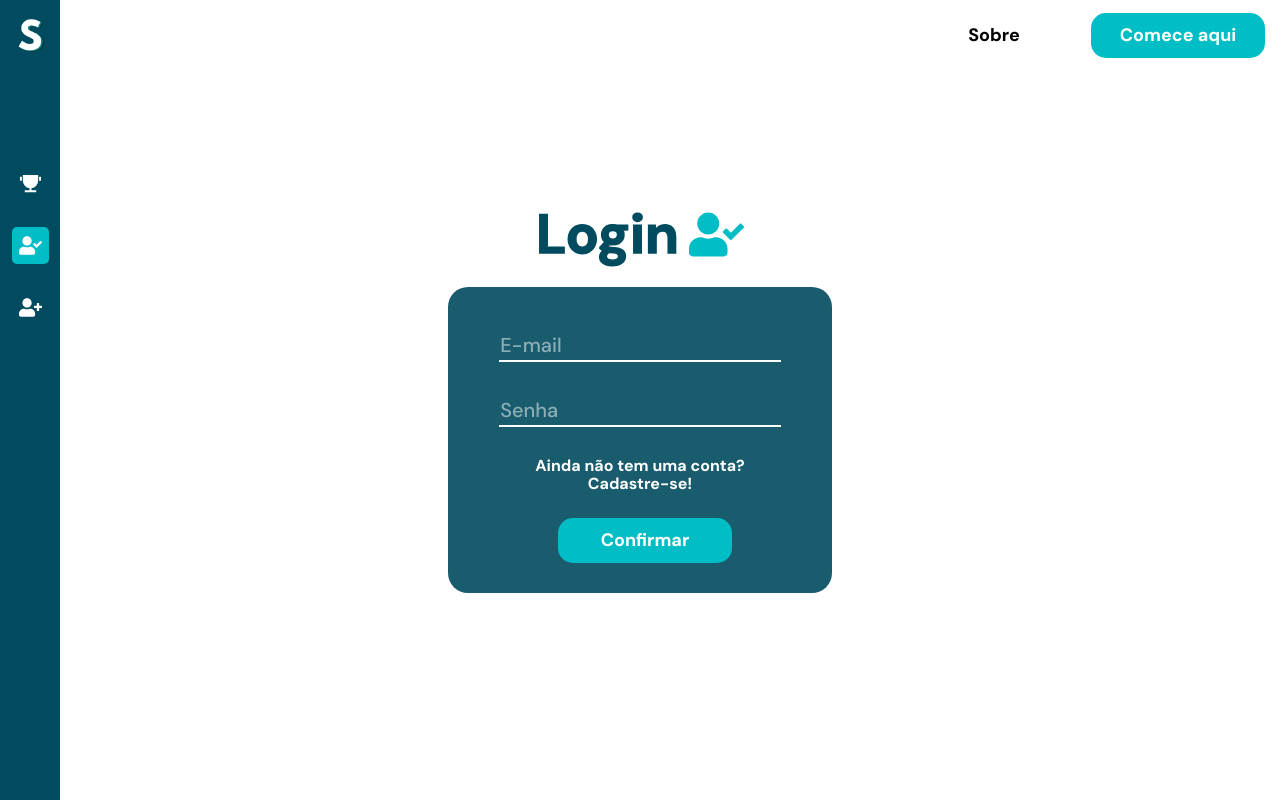
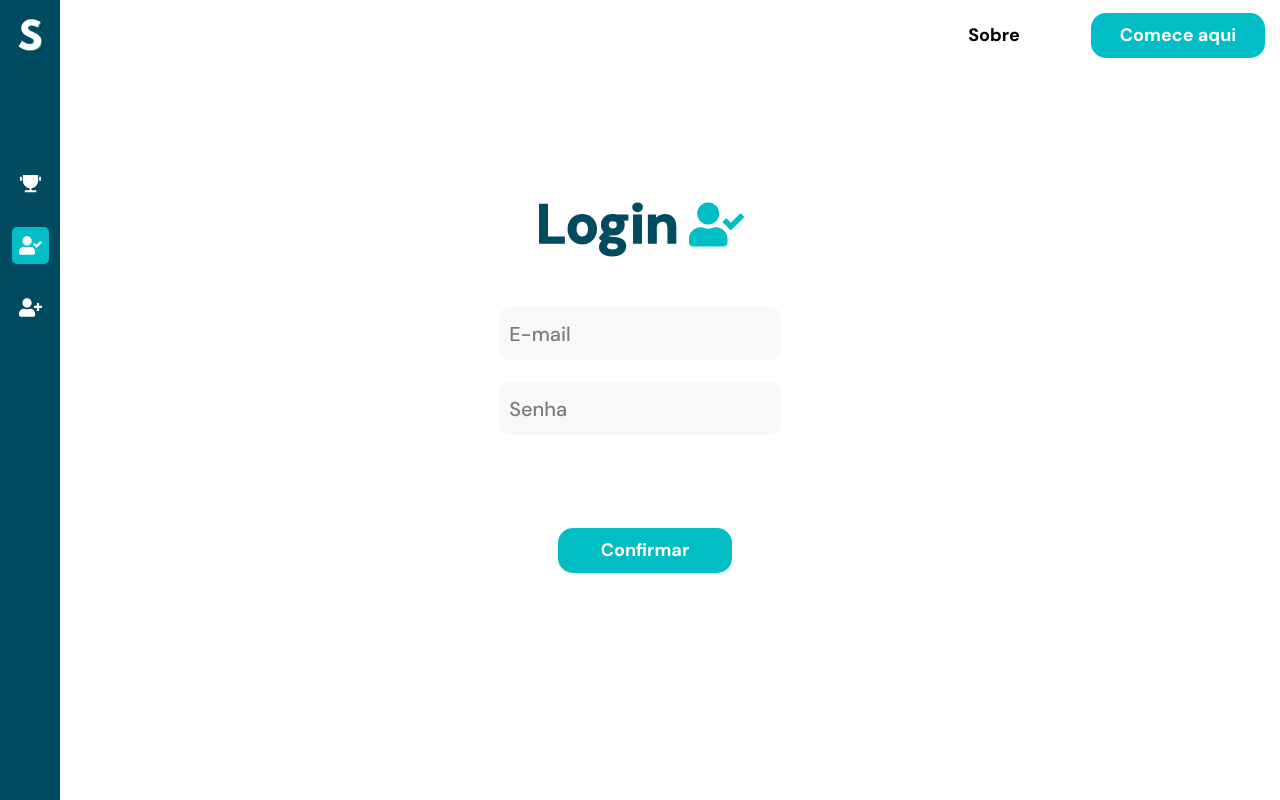
Before and after one commit to isabellexvr/shortly-front, a React (Vite) app: page /sign-in in a window 1280 px wide. Built offline with nearby package versions, Linux system fonts and the light colour scheme; no server answers.

Commit message:
style: input

```diff
--- a/src/components/Input/index.jsx
+++ b/src/components/Input/index.jsx
@@ -15,11 +15,14 @@ const InputContainer = styled.div`
   font-family: "DM Sans", sans-serif;
   margin-bottom: 20px;
   font-weight: 500;
+  height: fit-content;
+  box-sizing: border-box;
+
   > label {
     position: absolute;
-    left: 1px;
-    bottom: 7px;
-    color: white;
+    left: 10px;
+    bottom: 18px;
+    color: "#4e8591";
     opacity: 0.5;
     cursor: text;
     font-size: 20px;
@@ -29,15 +32,19 @@ const InputContainer = styled.div`
     all: unset;
     border-bottom: 2px solid white;
     outline: 0;
-    padding: 5px;
-    box-sizing: border-box;
+    padding-left: 12px;
     font-size: 20px;
     width: 22vw;
     height: 45px;
-    color: white;
+    color: ${colors.darkBlue};
+    background-color: ${colors.lightGrey};
+    border-radius: 11px;
+    height: 55px;
+    box-sizing: border-box;
+
     :focus,
     :valid {
-      border-bottom: 2px solid ${colors.mediumBlue};
+      border-bottom: 4px solid ${colors.mediumBlue};
       transition: 0.5s ease-in-out;
     }
     :focus ~ label,
--- a/src/pages/HomePage/index.jsx
+++ b/src/pages/HomePage/index.jsx
@@ -1,4 +1,5 @@
 import styled from "styled-components";
+import { useEffect, useState } from "react";
 
 export default function HomePage(){
     return (
@@ -10,4 +11,4 @@ export default function HomePage(){
 
 const HomePageContainer = styled.div`
     background-color: red;
-`
+`;
--- a/src/pages/styles.js
+++ b/src/pages/styles.js
@@ -5,11 +5,11 @@ import { Link } from "react-router-dom";
 export const Form = styled.form`
   width: 30vw;
   margin-top: 15px;
+  height: fit-content;
   display: flex;
   flex-direction: column;
   align-items: center;
   justify-content: center;
-  background-color: rgb(0, 75, 95, 0.9);
   padding-top: 30px;
   padding-bottom: 30px;
   border-radius: 20px;
```
